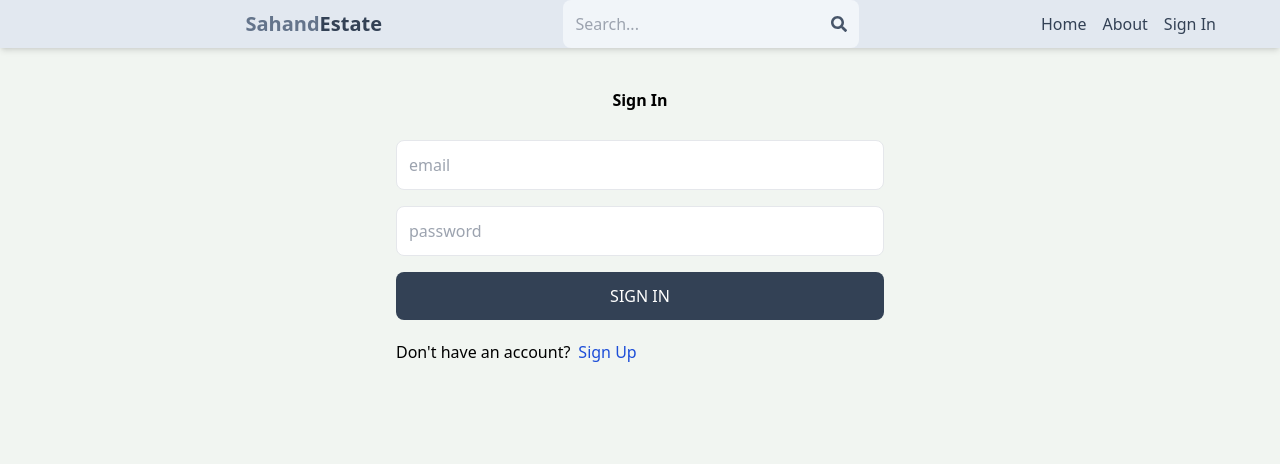
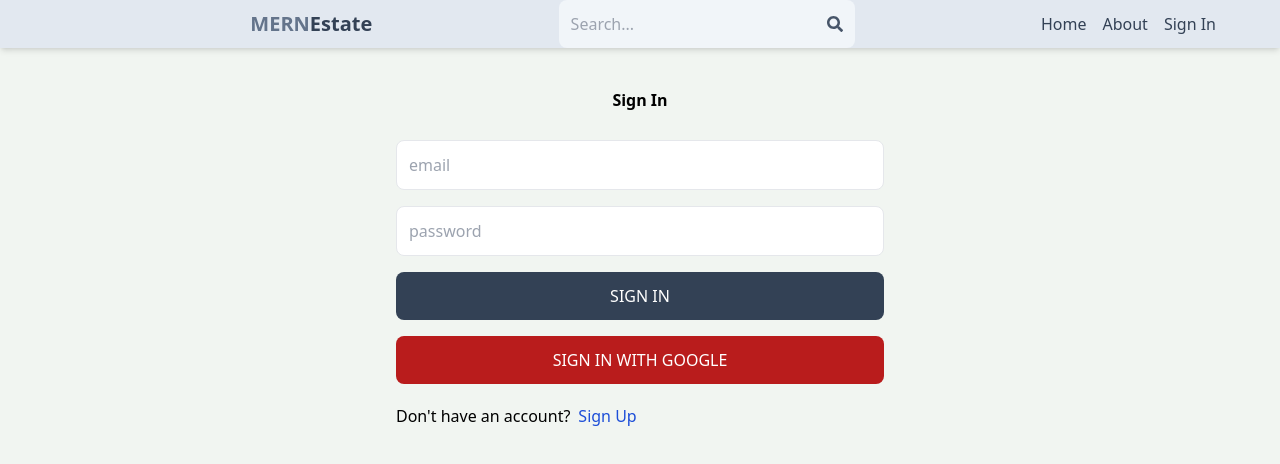
Before and after one commit to laamphan/mern-estate, a React (Vite) app in the folder client/: page /sign-in in a window 1280 px wide. Shown: the top 464 px of the page. Built offline with nearby package versions, Linux system fonts and the light colour scheme; no server answers.

Commit message:
Add OAuth

```diff
--- a/client/package.json
+++ b/client/package.json
@@ -11,6 +11,7 @@
   },
   "dependencies": {
     "@reduxjs/toolkit": "^2.2.5",
+    "firebase": "^10.12.2",
     "react": "^18.2.0",
     "react-dom": "^18.2.0",
     "react-icons": "^5.2.1",
--- a/client/src/components/Header.jsx
+++ b/client/src/components/Header.jsx
@@ -7,7 +7,7 @@
       <div className="flex justify-between items-center max-w-6xl mx-auto">
         <Link to="Home"> </Link>
         <h1 className="font-bold text-sm sm:text-xl flex flex-wrap ">
-          <span className="text-slate-500">Sahand</span>
+          <span className="text-slate-500">MERN</span>
           <span className="text-slate-700">Estate</span>
         </h1>
         <form className="bg-slate-100 p-3 rounded-lg flex items-center">
--- /dev/null
+++ b/client/src/components/OAuth.jsx
@@ -0,0 +1,46 @@
+import { GoogleAuthProvider, getAuth, signInWithPopup } from 'firebase/auth'
+import { useDispatch } from 'react-redux'
+import { app } from '../firebase'
+import { signInSuccess } from '../redux/user/userSlice'
+
+export default function OAuth() {
+  const dispatch = useDispatch()
+
+  const handleGoogleSignIn = async () => {
+    try {
+      const provider = new GoogleAuthProvider()
+      const auth = getAuth(app)
+
+      const result = await signInWithPopup(auth, provider)
+
+      const res = await fetch('/api/auth/google', {
+        method: 'POST',
+        headers: {
+          'Content-Type': 'application/json',
+        },
+        body: JSON.stringify({
+          name: result.user.displayName,
+          email: result.user.email,
+          photo: result.user.photoURL,
+        }),
+      })
+
+      const data = await res.json()
+      dispatch(signInSuccess(data))
+
+      console.log(result)
+    } catch (error) {
+      console.log('Error signing in with Google: ', error)
+    }
+  }
+
+  return (
+    <button
+      onClick={handleGoogleSignIn}
+      type="button"
+      className="bg-red-700 text-white p-3 rounded-lg uppercase hover:opacity-95"
+    >
+      Sign In with Google
+    </button>
+  )
+}
--- /dev/null
+++ b/client/src/firebase.js
@@ -0,0 +1,17 @@
+// Import the functions you need from the SDKs you need
+import { initializeApp } from 'firebase/app'
+// TODO: Add SDKs for Firebase products that you want to use
+// https://firebase.google.com/docs/web/setup#available-libraries
+
+// Your web app's Firebase configuration
+const firebaseConfig = {
+  apiKey: import.meta.env.VITE_FIREBASE_API_KEY,
+  authDomain: 'mern-estate-180624.firebaseapp.com',
+  projectId: 'mern-estate-180624',
+  storageBucket: 'mern-estate-180624.appspot.com',
+  messagingSenderId: '931484801289',
+  appId: '1:931484801289:web:14e928a0c4a05d3ddcdbd8',
+}
+
+// Initialize Firebase
+export const app = initializeApp(firebaseConfig)
--- a/client/src/pages/SignIn.jsx
+++ b/client/src/pages/SignIn.jsx
@@ -1,6 +1,7 @@
 import { useState } from 'react'
 import { useDispatch, useSelector } from 'react-redux'
 import { Link, useNavigate } from 'react-router-dom'
+import OAuth from '../components/OAuth'
 import {
   signInFailure,
   signInStart,
@@ -64,6 +65,7 @@
         >
           {loading ? 'Loading...' : 'Sign In'}
         </button>
+        <OAuth></OAuth>
       </form>
       <div className="flex gap-2 mt-5">
         <p>Don{"'"}t have an account?</p>
```
Also changed, not shown: 1 other file (tests, documents, lock files or other folders).
